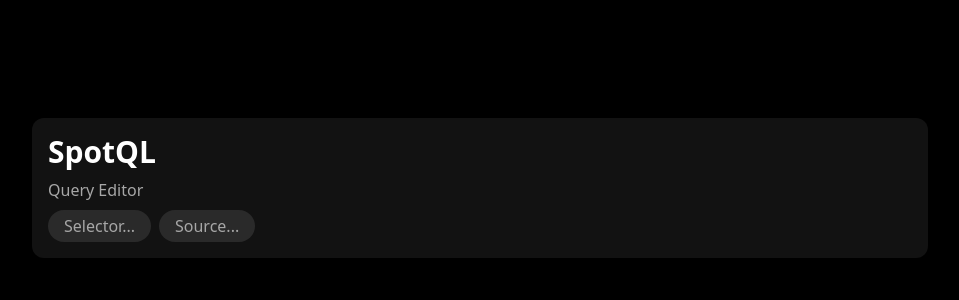
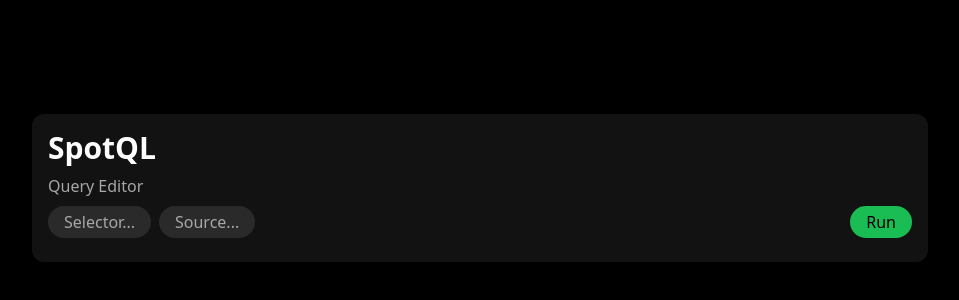
Before and after one commit to ThomasRCoupe/spotql, a React (Vite) app: page /query in a window 1280 px wide. Shown: the part 212-512 px from the top of the page, without its empty margins (160-1119 px from the left). Built offline with nearby package versions, Linux system fonts and the light colour scheme.

Commit message:
chore: add validation

```diff
--- a/src/design-system/Button.tsx
+++ b/src/design-system/Button.tsx
@@ -4,22 +4,26 @@ import { ReactNode } from "react";
 export type ButtonVariant = "primary" | "secondary";
 
 interface ButtonProps {
+  disabled?: boolean;
   onClick: () => void;
   variant: ButtonVariant;
   children: ReactNode;
 }
 
 export const Button = ({
-  children,
+  disabled,
   variant,
   onClick: handleClick,
+  children,
 }: ButtonProps) => (
   <button
     onClick={handleClick}
     className={clsx(
-      "w-auto py-1 px-3 rounded-full font-medium",
-      variant === "primary" ? "bg-spotify-green text-black" : "bg-white/5"
+      "h-8 px-4 flex items-center rounded-full",
+      variant === "primary" ? "bg-spotify-green text-black" : "bg-white/5",
+      disabled ? "cursor-not-allowed" : "cursor-pointer"
     )}
+    disabled={disabled}
   >
     {children}
   </button>
--- a/src/pages/QueryPage.tsx
+++ b/src/pages/QueryPage.tsx
@@ -1,16 +1,25 @@
+import { Button } from "../design-system/Button";
 import QueryBuilder from "../query-builder/QueryBuilder";
+import { useQueryReducer } from "../query-builder/useQueryReducer";
+import { isQueryValid } from "../query-builder/validation";
 
 const QueryPage = () => {
+  const [query, dispatch] = useQueryReducer({ sources: [] });
+  const isValid = isQueryValid(query);
+
   return (
-    <div className="w-full h-full">
-      <section className="mb-2 flex flex-col gap-2">
+    <div className="w-full h-full flex flex-col gap-2">
+      <section className="flex flex-col gap-2">
         <h1 className="text-3xl font-bold">SpotQL</h1>
         <h2 className="text-light-grey">Query Editor</h2>
       </section>
-
-      <section className="">
-        <QueryBuilder />
+      <section className="flex justify-between">
+        <QueryBuilder query={query} dispatch={dispatch} />
+        <Button variant="primary" disabled={!isValid} onClick={() => {}}>
+          Run
+        </Button>
       </section>
+      <section></section>
     </div>
   );
 };
--- a/src/query-builder/QueryBuilder.tsx
+++ b/src/query-builder/QueryBuilder.tsx
@@ -1,12 +1,15 @@
-import { Selector, Source } from "./types";
+import { Query, Selector, Source } from "./types";
 import SelectorBubble from "./clauses/selectors/SelectorBubble";
 import SourceBubble from "./clauses/sources/SourceBubble";
 import PlaceholderBubble from "./PlaceholderBubble";
-import { useQueryReducer } from "./useQueryReducer";
+import { QueryAction } from "./useQueryReducer";
 
-const QueryBuilder = () => {
-  const [query, dispatch] = useQueryReducer({ sources: [] });
+interface QueryBuilderProps {
+  query: Query;
+  dispatch: (action: QueryAction) => void;
+}
 
+const QueryBuilder = ({ query, dispatch }: QueryBuilderProps) => {
   return (
     <div className="flex gap-2">
       {query.selector ? (
--- /dev/null
+++ b/src/query-builder/clauses/selectors/get-top/validation.ts
@@ -0,0 +1,4 @@
+import { GetTopSelector } from "./types";
+
+export const isGetTopSelectorValid = (clause: GetTopSelector) =>
+  !!clause.amount;
--- /dev/null
+++ b/src/query-builder/clauses/sources/my-playlist/validation.ts
@@ -0,0 +1,4 @@
+import { MyPlaylistSource } from "./types";
+
+export const isMyPlaylistSourceValid = (clause: MyPlaylistSource) =>
+  !!clause.playlistId;
--- a/src/query-builder/useQueryReducer.ts
+++ b/src/query-builder/useQueryReducer.ts
@@ -16,7 +16,10 @@ interface SourceAddAction {
   source: Source;
 }
 
-type QueryAction = SelectorChangeAction | SourceChangeAction | SourceAddAction;
+export type QueryAction =
+  | SelectorChangeAction
+  | SourceChangeAction
+  | SourceAddAction;
 
 const deselectClause = (clause: Clause): Clause => ({
   ...clause,
--- /dev/null
+++ b/src/query-builder/validation.ts
@@ -0,0 +1,25 @@
+import { isGetTopSelectorValid } from "./clauses/selectors/get-top/validation";
+import { isMyPlaylistSourceValid } from "./clauses/sources/my-playlist/validation";
+import { Query, Selector, Source } from "./types";
+
+const isSelectorValid = (selector: Selector) => {
+  switch (selector.variant) {
+    case "get-all":
+      return true;
+    case "get-top":
+      return isGetTopSelectorValid(selector);
+  }
+};
+
+const isSourceValid = (source: Source) => {
+  switch (source.variant) {
+    case "my-playlist":
+      return isMyPlaylistSourceValid(source);
+  }
+};
+
+export const isQueryValid = (query: Query) =>
+  query.selector &&
+  isSelectorValid(query.selector) &&
+  query.sources.length > 0 &&
+  query.sources.map((source) => isSourceValid(source));
```
